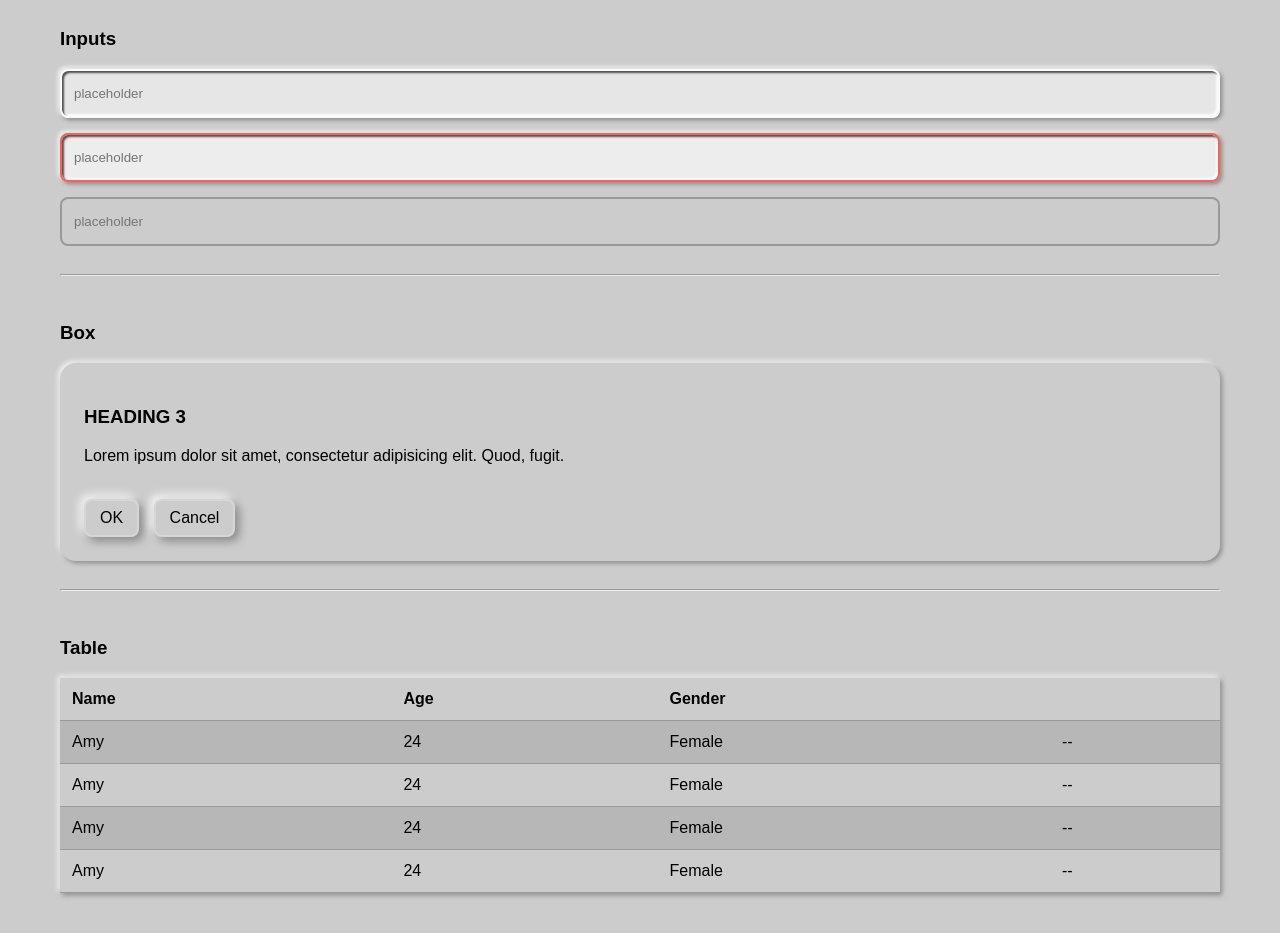
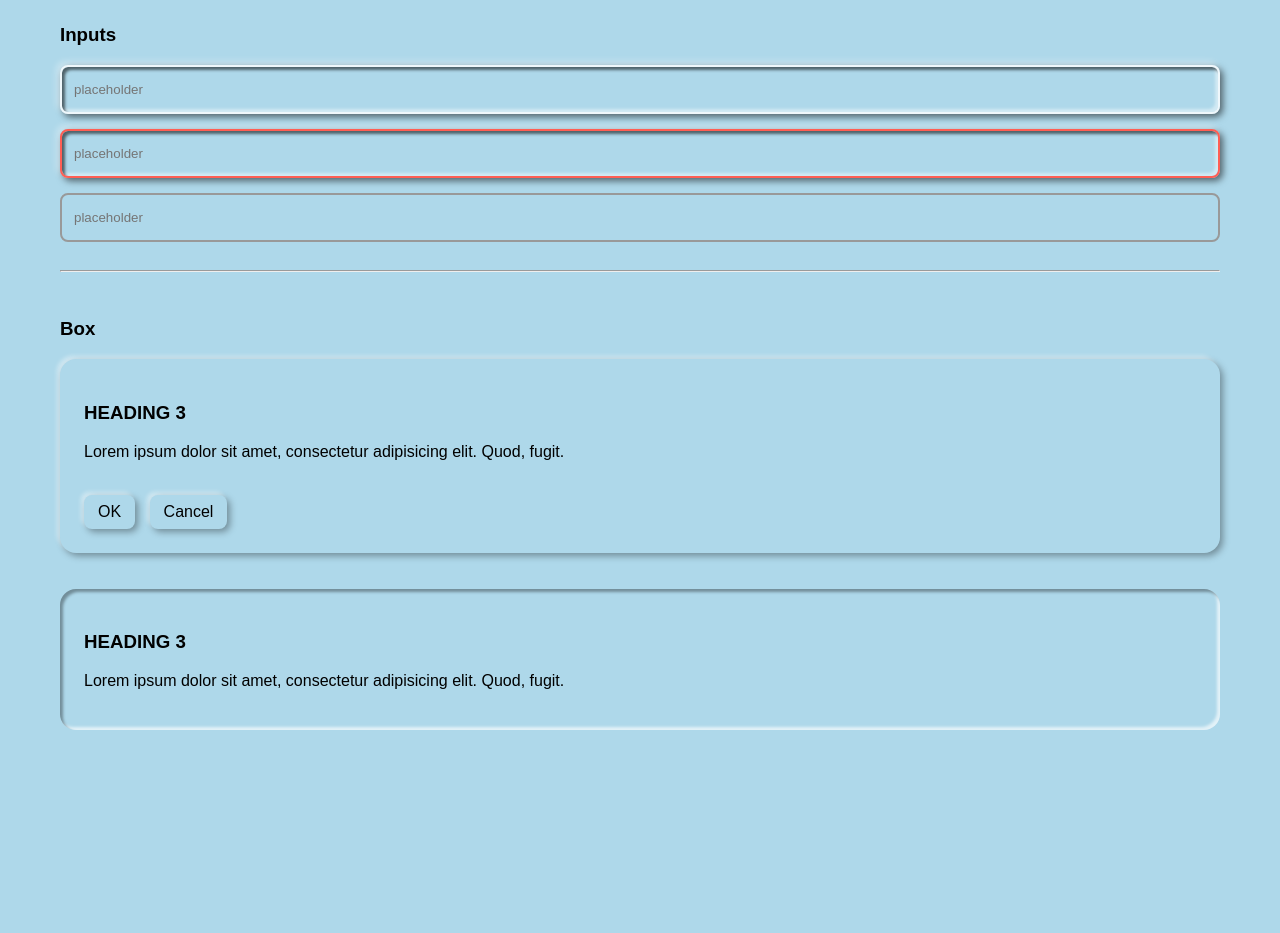
Before and after one commit to ZixiaoWang/neumorphism-ui, a website: page index.html in a window 1280 px wide. Shown: the part 440-1373 px from the top of the page. After the commit the page ends 1210 px from the top, so only its background shows below. Drawn offline with Linux system fonts and the light colour scheme.

Commit message:
Optimized shadow depth

```diff
--- a/index.html
+++ b/index.html
@@ -1,7 +1,7 @@
 <!--
  * @Author: your name
  * @Date: 2020-05-26 18:05:02
- * @LastEditTime: 2020-05-29 17:45:16
+ * @LastEditTime: 2020-06-04 17:55:10
  * @LastEditors: Please set LastEditors
  * @Description: In User Settings Edit
  * @FilePath: /Neumorphism/index.html
@@ -85,47 +85,13 @@
                 <button class="button is-small">OK</button>
                 <button class="button is-small">Cancel</button>
             </div>
-        </section>
-
-        <hr>
-        <section class="x-section">
-            <h3>Table</h3>
-            <table class="table">
-                <thead>
-                    <tr>
-                        <th>Name</th>
-                        <th>Age</th>
-                        <th>Gender</th>
-                        <th>&nbsp;</th>
-                    </tr>
-                </thead>
-                <tbody>
-                    <tr>
-                        <td>Amy</td>
-                        <td>24</td>
-                        <td>Female</td>
-                        <td>--</td>
-                    </tr>
-                    <tr>
-                        <td>Amy</td>
-                        <td>24</td>
-                        <td>Female</td>
-                        <td>--</td>
-                    </tr>
-                    <tr>
-                        <td>Amy</td>
-                        <td>24</td>
-                        <td>Female</td>
-                        <td>--</td>
-                    </tr>
-                    <tr>
-                        <td>Amy</td>
-                        <td>24</td>
-                        <td>Female</td>
-                        <td>--</td>
-                    </tr>
-                </tbody>
-            </table>
+            <br><br>
+            <div class="box is-inset">
+                <h3>HEADING 3</h3>
+                <p>
+                    Lorem ipsum dolor sit amet, consectetur adipisicing elit. Quod, fugit.
+                </p>
+            </div>
         </section>
     </div>
 </body>
--- a/src/styles/_mixins.scss
+++ b/src/styles/_mixins.scss
@@ -1,4 +1,5 @@
 @use "sass:color";
+@use "sass:math";
 @import "./variables";
 
 // Internal Usage
@@ -27,21 +28,26 @@
 }
 
 @mixin getRaised($depth, $color: transparent) {
-    $distance: $depth * 1px;
+    $distance: math.abs($depth * 1px);
     cursor: pointer;
     background-color: $color;
-    box-shadow: $distance $distance $distance*2.5 lighten(-35%),
-        $distance*-1 $distance*-1 $distance*2.5 lighten(85%);
+    @if $depth >= 0 {
+      box-shadow: $distance $distance $distance*2.5 lighten(-35%),
+      $distance*-1 $distance*-1 $distance*1.5 lighten(45%);
+    } @else {
+      box-shadow: inset $distance $distance $distance lighten(-35%),
+      inset $distance*-1 $distance*-1 $distance lighten(65%);
+    }
 }
 
 @mixin getRaisedBorder($depth, $color: transparent) {
   $distance: $depth * 1px;
   cursor: pointer;
   background-color: $color;
-  box-shadow: $distance $distance $distance*2 lighten(-35%),
-      $distance*-1 $distance*-1 $distance*2 lighten(85%),
-      inset $distance $distance $distance lighten(-65%),
-      inset $distance*-1 $distance*-1 $distance lighten(85%);
+  box-shadow: $distance $distance $distance*2.5 lighten(-55%),
+      $distance*-1 $distance*-1 $distance*2.5 lighten(45%),
+      inset $distance $distance $distance lighten(-55%),
+      inset $distance*-1 $distance*-1 $distance lighten(45%);
 }
 
 @mixin getColorSet($color, $color-name) {
--- a/src/styles/_variables.scss
+++ b/src/styles/_variables.scss
@@ -15,6 +15,6 @@ $aqua: #7FDBFF;
 $blue: #0074D9;
 $navy: #001f3f;
 
-$button_depth: 4;
-$input_depth: 2;
-$box_depth: 2;
+$button_depth: 3;
+$input_depth: 3;
+$box_depth: 3;
--- a/src/styles/elements/_box.scss
+++ b/src/styles/elements/_box.scss
@@ -8,4 +8,9 @@
     padding: 1.5rem;
     border-radius: 1rem;
     background-color: transparent;
+
+    &.is-inset {
+        @include getRaised($box_depth * -1);
+        cursor: initial;
+    }
 }
--- a/src/styles/elements/_button.scss
+++ b/src/styles/elements/_button.scss
@@ -6,8 +6,8 @@
     padding: 15px 20px;
     font-size: 1rem;
     border-radius: 8px;
+    border: none;
     outline: none;
-    border: 2px solid rgba(255,255,255, 0.2);
     overflow: hidden;
 
     &:not(:disabled) {
@@ -41,6 +41,7 @@
     &:disabled {
         border: 2px solid #999999;
         background-color: transparent;
+        color: #999999;
         cursor: not-allowed;
     }
 }
--- a/src/styles/form/_input.scss
+++ b/src/styles/form/_input.scss
@@ -8,16 +8,17 @@
     padding: 15px 12px;
     border-radius: 8px;
     border: 2px solid rgba(255, 255, 255, 0.8);
+    color: #333333;
     outline: none;
 
     &:not(:disabled) {
         @include getRaisedBorder($input_depth);
-        background-color: rgba(white, 0.5);
+        background-color: transparent;
         cursor: text !important;
 
         &.is-error {
             @include getRaisedBorder($input_depth, $red);
-            background-color: rgba(white, 0.65);
+            background-color: transparent;
             border-color: color.scale($red, $lightness: 15%);
         }
     }
@@ -25,6 +26,7 @@
     &:disabled {
         border: 2px solid #999999;
         background-color: transparent;
+        color: #cccccc;
         cursor: not-allowed;
     }
 }
--- a/src/styles/index.scss
+++ b/src/styles/index.scss
@@ -8,7 +8,7 @@
 @import './form';
 @import './layout';
 
-$background-color: #cccccc;
+$background-color: #aed8ea;
 
 html, body {
     margin: 0px;
```
Also changed, not shown: main.css, 1 other file.
